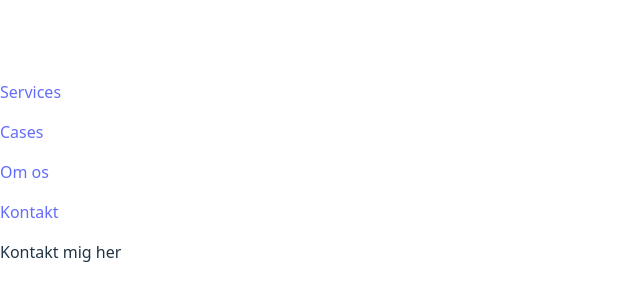
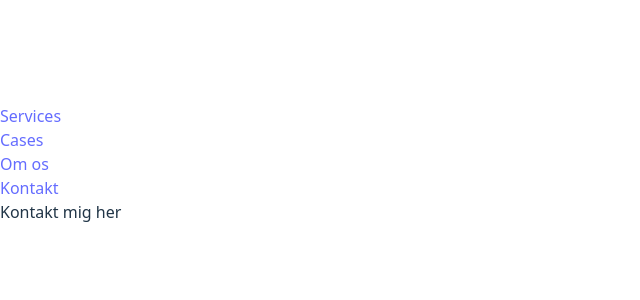
Before and after one commit to Rosa2401/ROOT, a React (Vite) app: page / in a window 1280 px wide. Shown: the part 236-536 px from the top of the page, without its empty margins (0-640 px from the left). Built offline with nearby package versions, Linux system fonts and the light colour scheme.

Commit message:
Tailwind

```diff
--- a/package.json
+++ b/package.json
@@ -10,9 +10,11 @@
     "preview": "vite preview"
   },
   "dependencies": {
+    "@tailwindcss/vite": "^4.2.2",
     "react": "^19.2.0",
     "react-dom": "^19.2.0",
-    "react-router-dom": "^7.13.1"
+    "react-router-dom": "^7.13.1",
+    "tailwindcss": "^4.2.2"
   },
   "devDependencies": {
     "@eslint/js": "^9.39.1",
--- a/src/components/Header.jsx
+++ b/src/components/Header.jsx
@@ -1,4 +1,5 @@
 import { Link } from "react-router-dom";
+import "tailwindcss";
 export default function Header() {
 
     return (
--- a/src/index.css
+++ b/src/index.css
@@ -1,3 +1,5 @@
+@import "tailwindcss";
+
 :root {
   font-family: system-ui, Avenir, Helvetica, Arial, sans-serif;
   line-height: 1.5;
```
Also changed, not shown: 1 other file (tests, documents, lock files or other folders).
